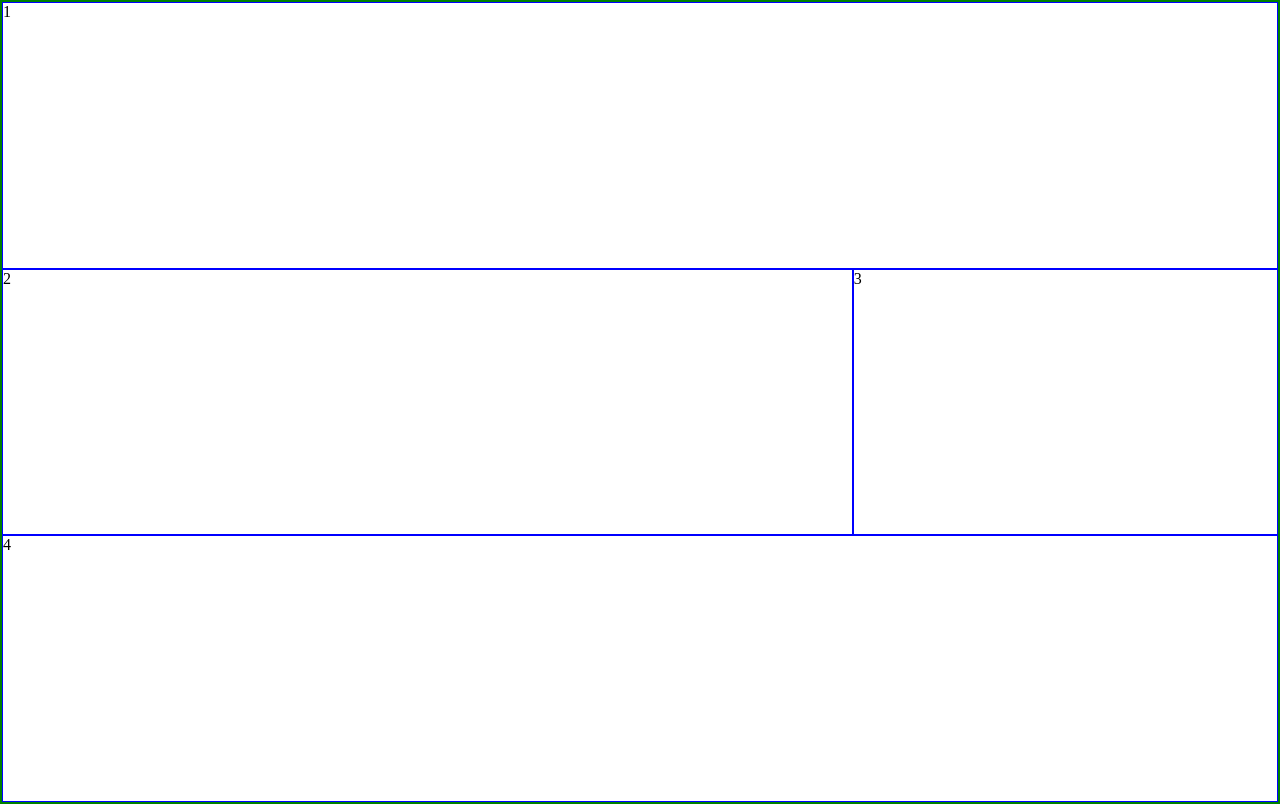
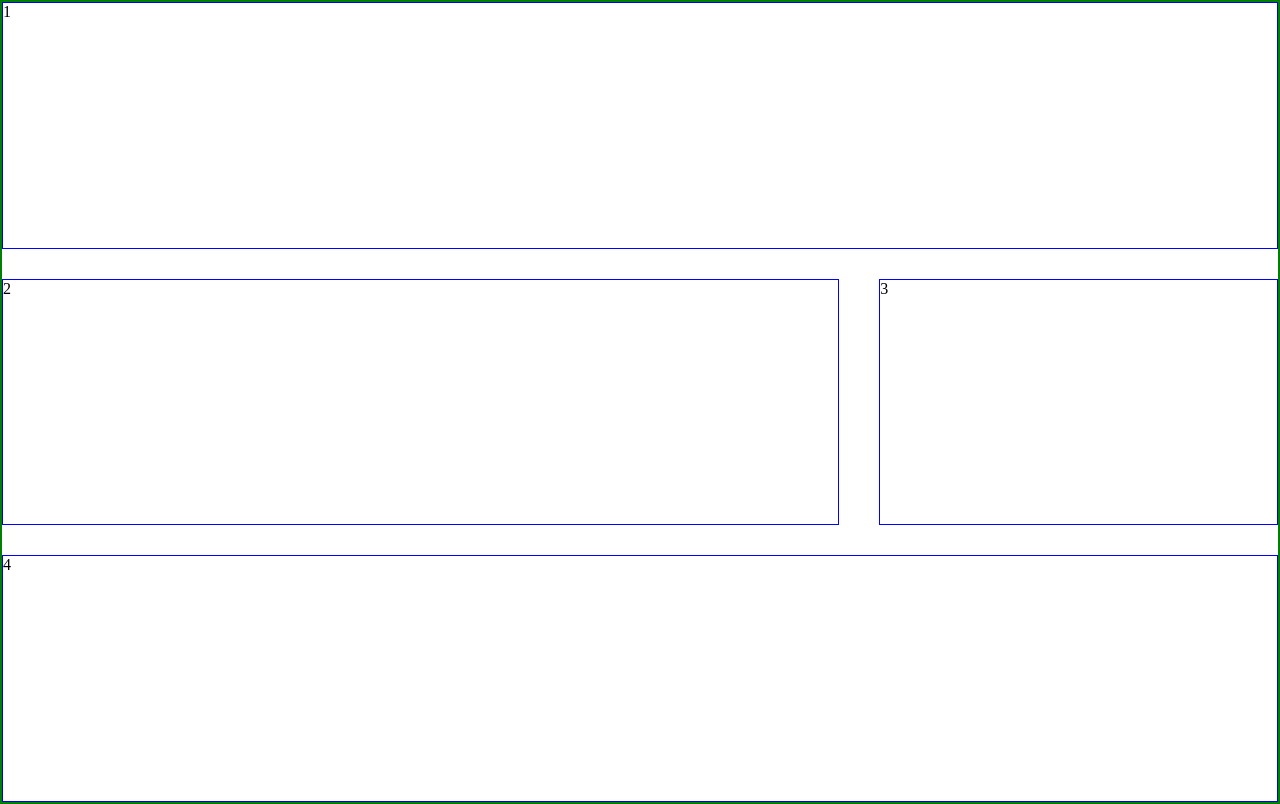
Before and after one commit to gabrielletasilva/grid_estudos, a plain HTML site: page index.html in a window 1280 px wide. Drawn offline with Linux system fonts and the light colour scheme.

Commit message:
Update style.css

```diff
--- a/style.css
+++ b/style.css
@@ -8,10 +8,20 @@ body {
     /* grid-template-areas:
     "A B B"
     "A B B"
-    "A D D"; */
+    "A D D";
+
+    ou
+
+    "header header header"
+    "main main aside"
+    "footer footer footetr"; */
 
     grid-template-columns: repeat(3, 1fr);
     grid-template-columns: repeat(3, 1fr);               /* 1fr 1fr 1fr;  deixar flexivel entre si */
+
+    row-gap: 30px; /* para dar um espaço entre as linhas */
+
+    column-gap: 40px; /* para dar um espaço entre as colunas */
 
     height: 100vh;
  /* grid-template-columns: 1fr 1fr 1fr; 2 partes para o meio e 1 em cada nas laterais  */
@@ -33,6 +43,8 @@ body {
     */
 
      /* grid-area: A; */
+
+     /* grid-area: header; */
 }
 
 #app main {
@@ -42,8 +54,12 @@ body {
     */
 
    /* grid-area: B; */
+
+    /* grid-area: main; */
 }
 
 #app footer {
     grid-column: 1/4;
+
+     /* grid-area: footer; */
 }
```
